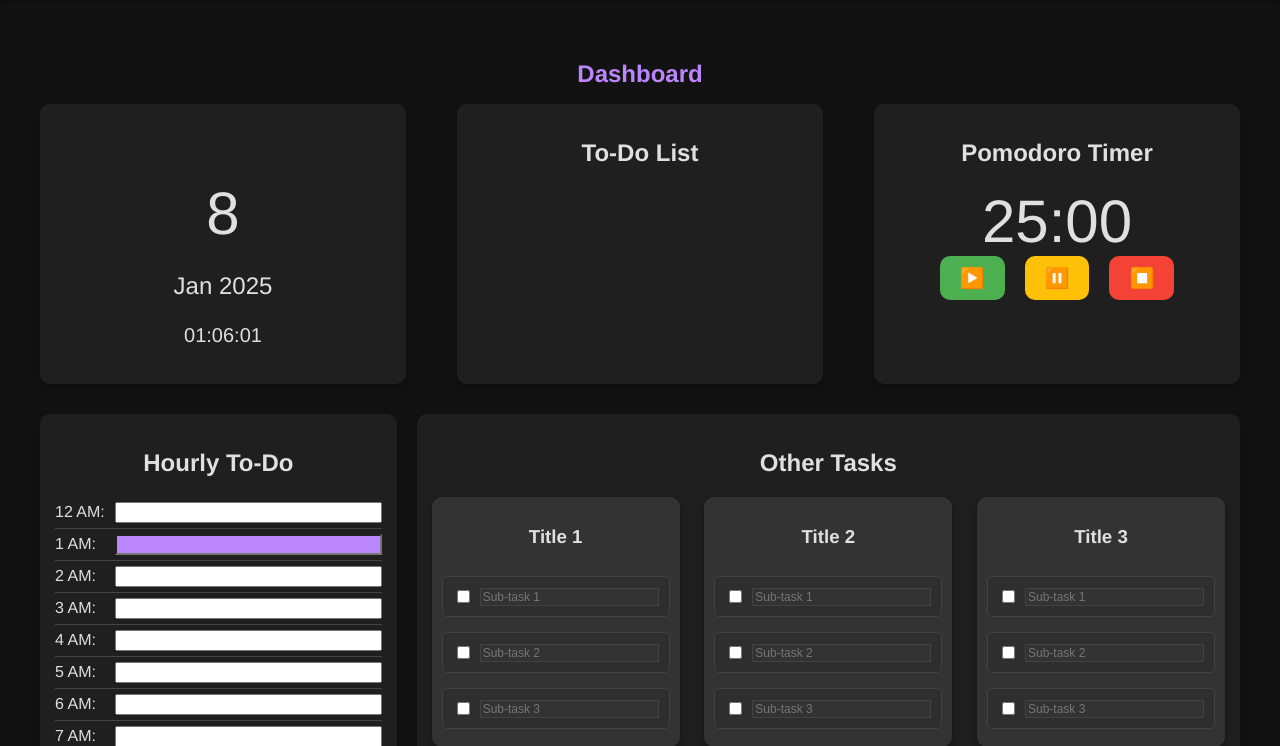
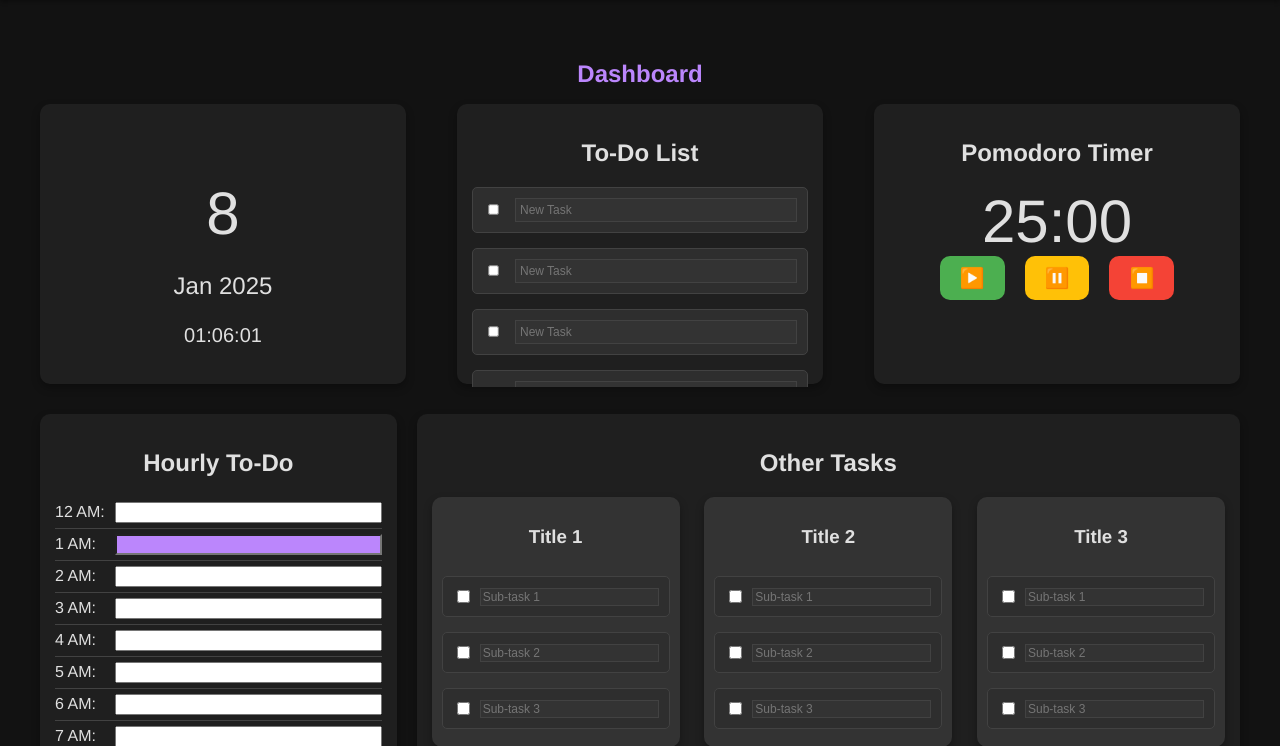
Before and after one commit to xeena26/ProjectTikk, a Flask app: page /dashboard in a window 1280 px wide. Shown: the part 48-794 px from the top of the page. Run offline with Flask 3, Linux system fonts and the light colour scheme; a user stored in the database is signed in; data that the repository does not hold is empty; grey boxes are pictures that could not be loaded.

Commit message:
Updated drag-and-drop functionality and UI Improvements

```diff
--- a/templates/dashboard.html
+++ b/templates/dashboard.html
@@ -6,6 +6,43 @@
     <meta name="viewport" content="width=device-width, initial-scale=1.0">
     <title>Dashboard</title>
     <link rel="stylesheet" href="{{ url_for('static', filename='styles.css') }}">
+    <style>
+        /* Updated CSS */
+        .task-form {
+            max-height: 200px;
+            /* Fixed height for the container */
+            overflow-y: auto;
+            /* Enable scrolling */
+        }
+
+        .task-item {
+            display: flex;
+            align-items: center;
+            font-size: 12px;
+            /* Smaller font size */
+            margin-bottom: 5px;
+        }
+
+        .task-item input[type="text"] {
+            font-size: 12px;
+            /* Smaller font size */
+            padding: 4px;
+            margin-left: 5px;
+        }
+
+        .task-item input[type="checkbox"] {
+            transform: scale(0.8);
+            /* Smaller checkbox */
+        }
+
+        #add-task-button {
+            font-size: 12px;
+            /* Smaller font size */
+            padding: 4px 8px;
+            margin-top: 5px;
+            display: block;
+        }
+    </style>
 </head>
 
 <body>
@@ -31,12 +68,23 @@
                 <div id="todo-list" class="card">
                     <h2>To-Do List</h2>
                     <form id="task-form" action="{{ url_for('add_task') }}" method="POST" class="task-form">
+                        {% if tasks %}
                         {% for task in tasks %}
                         <div class="task-item" draggable="true" data-id="{{ task.id }}">
                             <input type="checkbox" name="task_{{ task.id }}" {% if task.completed %}checked{% endif %}>
-                            <input type="text" name="title_{{ task.id }}" value="{{ task.title }}" placeholder="New Task">
+                            <input type="text" name="title_{{ task.id }}" value="{{ task.title }}"
+                                placeholder="New Task">
                         </div>
                         {% endfor %}
+                        {% else %}
+                        {% for i in range(4) %}
+                        <div class="task-item" draggable="true">
+                            <input type="checkbox" name="task_new_{{ i }}">
+                            <input type="text" name="title_new_{{ i }}" placeholder="New Task">
+                        </div>
+                        {% endfor %}
+                        {% endif %}
+                        <button type="button" id="add-task-button">+</button>
                     </form>
                 </div>
                 <div id="pomodoro-timer" class="card">
@@ -58,7 +106,7 @@
                         {% for hour in ['12 AM', '1 AM', '2 AM', '3 AM', '4 AM', '5 AM', '6 AM', '7 AM', '8 AM', '9 AM',
                         '10 AM', '11 AM', '12 PM', '1 PM', '2 PM', '3 PM', '4 PM', '5 PM', '6 PM', '7 PM', '8 PM', '9
                         PM', '10 PM', '11 PM'] %}
-                        <div class="hourly-task">
+                        <div class="hourly-task" draggable="true">
                             <label for="hour-{{ hour }}">{{ hour }}:</label>
                             <input type="text" id="hour-{{ hour }}" name="hour-{{ hour }}">
                         </div>
@@ -203,9 +251,15 @@
         updateTimer(); // Initialize the timer display
 
         // Drag and Drop Functionality
+        let draggedElement = null;
+        let draggedText = '';
+
         function handleDragStart(e) {
+            // Get the text from the input field being dragged
+            draggedElement = e.target.querySelector('input[type="text"]');
+            draggedText = draggedElement.value;
             e.target.classList.add('dragging');
-            e.dataTransfer.setData('text/html', e.target.outerHTML);
+            e.dataTransfer.setData('text/plain', draggedText);
         }
 
         function handleDragEnd(e) {
@@ -214,29 +268,21 @@
 
         function handleDrop(e) {
             e.preventDefault();
-            const data = e.dataTransfer.getData('text/html');
-            e.target.classList.remove('drop-target');
-            const newElement = document.createElement('div');
-            newElement.innerHTML = data;
-            const draggableElement = newElement.firstChild;
-            draggableElement.classList.remove('dragging');
-            draggableElement.addEventListener('dragstart', handleDragStart);
-            draggableElement.addEventListener('dragend', handleDragEnd);
-            e.target.closest('.task-form').appendChild(draggableElement);
+            const dropTarget = e.target.closest('.hourly-task, .task-item, .small-task-item');
 
-            // Update the task order on the server
-            const updatedTasks = Array.from(document.querySelectorAll('.task-item')).map(item => ({
-                id: parseInt(item.dataset.id),
-                title: item.querySelector('input[type="text"]').value,
-                completed: item.querySelector('input[type="checkbox"]').checked
-            }));
-            fetch('/update_tasks', {
-                method: 'POST',
-                headers: {
-                    'Content-Type': 'application/json'
-                },
-                body: JSON.stringify({ tasks: updatedTasks })
-            });
+            if (dropTarget && draggedText) {
+                // Set the text of the target input field
+                const inputField = dropTarget.querySelector('input[type="text"]');
+                if (inputField) {
+                    inputField.value = draggedText;
+                    // Clear the text from the original field
+                    if (draggedElement) {
+                        draggedElement.value = '';
+                    }
+                }
+                draggedText = '';
+                draggedElement = null;
+            }
         }
 
         function handleDragOver(e) {
@@ -248,15 +294,31 @@
             e.target.classList.remove('drop-target');
         }
 
-        document.querySelectorAll('.task-item, .small-task-item').forEach(item => {
+        document.querySelectorAll('.task-item, .small-task-item, .hourly-task').forEach(item => {
             item.addEventListener('dragstart', handleDragStart);
             item.addEventListener('dragend', handleDragEnd);
         });
 
-        document.querySelectorAll('.task-form, .small-task-form').forEach(form => {
+        document.querySelectorAll('.task-form, .small-task-form, #hourly-tasks').forEach(form => {
             form.addEventListener('dragover', handleDragOver);
             form.addEventListener('dragleave', handleDragLeave);
             form.addEventListener('drop', handleDrop);
+        });
+
+        // Function to dynamically add new task fields
+        document.getElementById('add-task-button').addEventListener('click', function () {
+            const taskForm = document.getElementById('task-form');
+            const newIndex = taskForm.querySelectorAll('.task-item').length;
+            const newTask = document.createElement('div');
+            newTask.classList.add('task-item');
+            newTask.setAttribute('draggable', 'true');
+            newTask.innerHTML = `
+                <input type="checkbox" name="task_new_${newIndex}">
+                <input type="text" name="title_new_${newIndex}" placeholder="New Task">
+            `;
+            newTask.addEventListener('dragstart', handleDragStart);
+            newTask.addEventListener('dragend', handleDragEnd);
+            taskForm.insertBefore(newTask, document.getElementById('add-task-button'));
         });
 
         // Store input value when pressing enter
```
